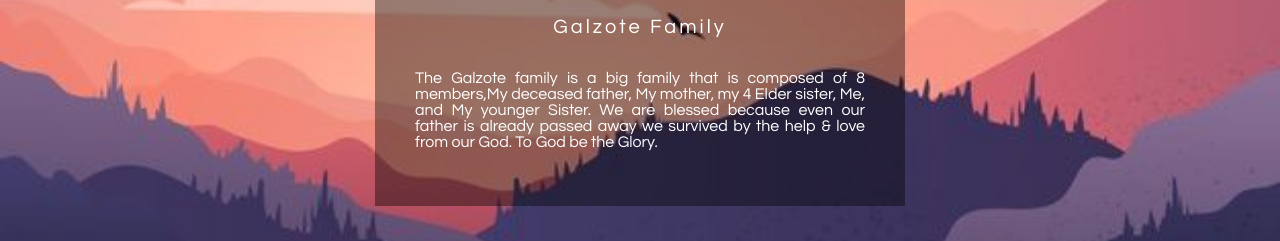
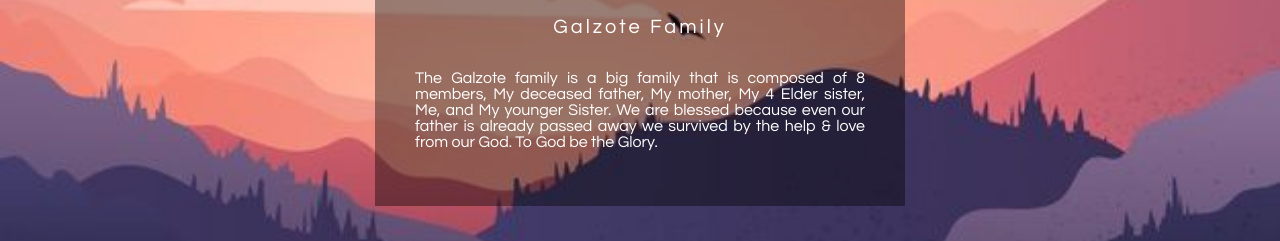
Before and after one commit to JaredGalzote/webdev-fam, a plain HTML site: page index.html in a window 1280 px wide. Shown: the part 415-656 px from the top of the page. Drawn offline with Linux system fonts and the light colour scheme.

Commit message:
1 file modified

```diff
--- a/index.html
+++ b/index.html
@@ -10,7 +10,7 @@
     <h1>My Family</h1>
     <img src="https://cdn.jsdelivr.net/gh/JaredGalzote/webdev-fam@master/photo/86350381_3168405796506206_1847771123459031040_n.jpg" alt ="" class="box-img">
     <h5>Galzote Family</h5>
-    <p>The Galzote family is a big family that is composed of 8 members,My deceased father, My mother, my 4 Elder sister, Me, and My younger Sister. We are blessed because even our father is already passed away we survived by the help & love from our God. To God be the Glory.</p>
+    <p>The Galzote family is a big family that is composed of 8 members, My deceased father, My mother, My 4 Elder sister, Me, and My younger Sister. We are blessed because even our father is already passed away we survived by the help & love from our God. To God be the Glory.</p>
     </div>
   </body>
 </html>
```
